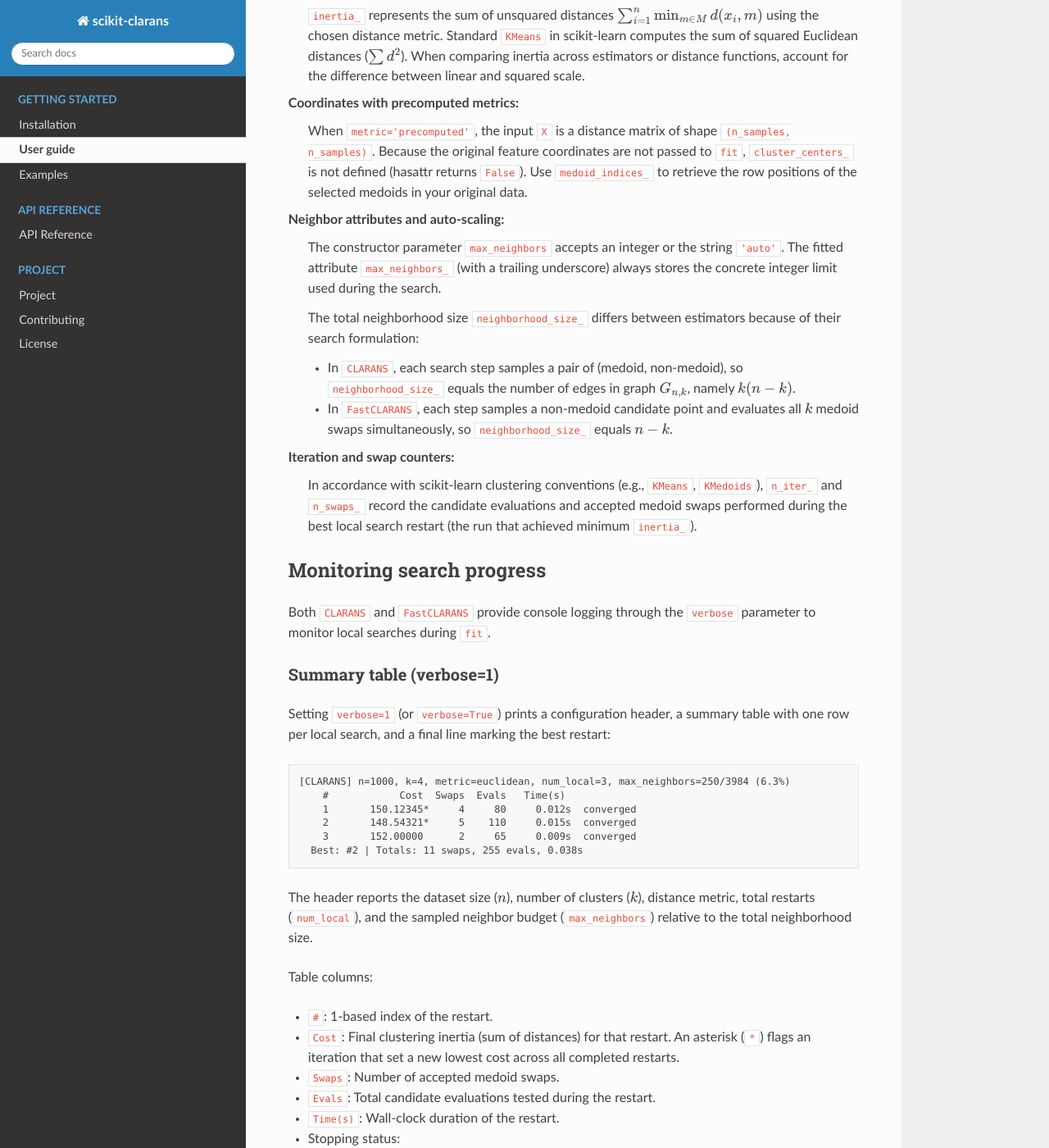
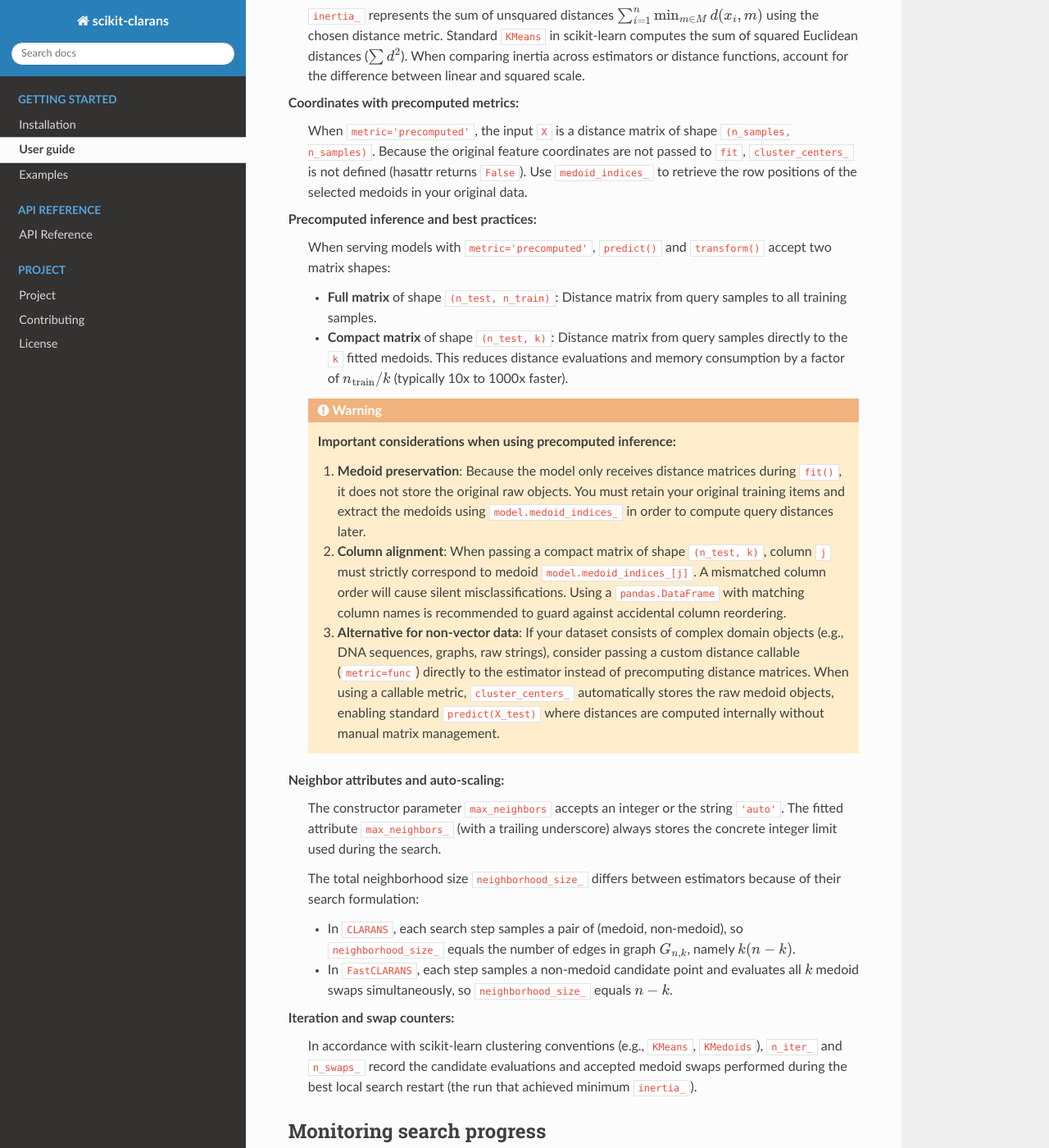
Before and after one commit to ThienNguyen3001/scikit-clarans, a Sphinx documentation site: the page built from docs/source/usage.rst, in a window 1280 px wide and 1400 px high, scrolled down 4920 px. Shown: the whole window at 82% size. Built offline with Sphinx 7.4.7 and the Read the Docs theme 3.1.0, drawn with Linux system fonts in a browser that asks for light colours; pages that are not in the unit, such as notebooks, are missing from menus.

Commit message:
docs: add precomputed inference best practices and precautions to user guide

```diff
--- a/docs/source/usage.rst
+++ b/docs/source/usage.rst
@@ -239,6 +239,19 @@ Inertia calculation:
 Coordinates with precomputed metrics:
   When ``metric='precomputed'``, the input ``X`` is a distance matrix of shape ``(n_samples, n_samples)``. Because the original feature coordinates are not passed to ``fit``, ``cluster_centers_`` is not defined (hasattr returns ``False``). Use ``medoid_indices_`` to retrieve the row positions of the selected medoids in your original data.
 
+Precomputed inference and best practices:
+  When serving models with ``metric='precomputed'``, ``predict()`` and ``transform()`` accept two matrix shapes:
+
+  * **Full matrix** of shape ``(n_test, n_train)``: Distance matrix from query samples to all training samples.
+  * **Compact matrix** of shape ``(n_test, k)``: Distance matrix from query samples directly to the ``k`` fitted medoids. This reduces distance evaluations and memory consumption by a factor of :math:`n_{\text{train}} / k` (typically 10x to 1000x faster).
+
+  .. warning::
+     **Important considerations when using precomputed inference:**
+
+     1. **Medoid preservation**: Because the model only receives distance matrices during ``fit()``, it does not store the original raw objects. You must retain your original training items and extract the medoids using ``model.medoid_indices_`` in order to compute query distances later.
+     2. **Column alignment**: When passing a compact matrix of shape ``(n_test, k)``, column ``j`` must strictly correspond to medoid ``model.medoid_indices_[j]``. A mismatched column order will cause silent misclassifications. Using a ``pandas.DataFrame`` with matching column names is recommended to guard against accidental column reordering.
+     3. **Alternative for non-vector data**: If your dataset consists of complex domain objects (e.g., DNA sequences, graphs, raw strings), consider passing a custom distance callable (``metric=func``) directly to the estimator instead of precomputing distance matrices. When using a callable metric, ``cluster_centers_`` automatically stores the raw medoid objects, enabling standard ``predict(X_test)`` where distances are computed internally without manual matrix management.
+
 Neighbor attributes and auto-scaling:
   The constructor parameter ``max_neighbors`` accepts an integer or the string ``'auto'``. The fitted attribute ``max_neighbors_`` (with a trailing underscore) always stores the concrete integer limit used during the search.
 
```
